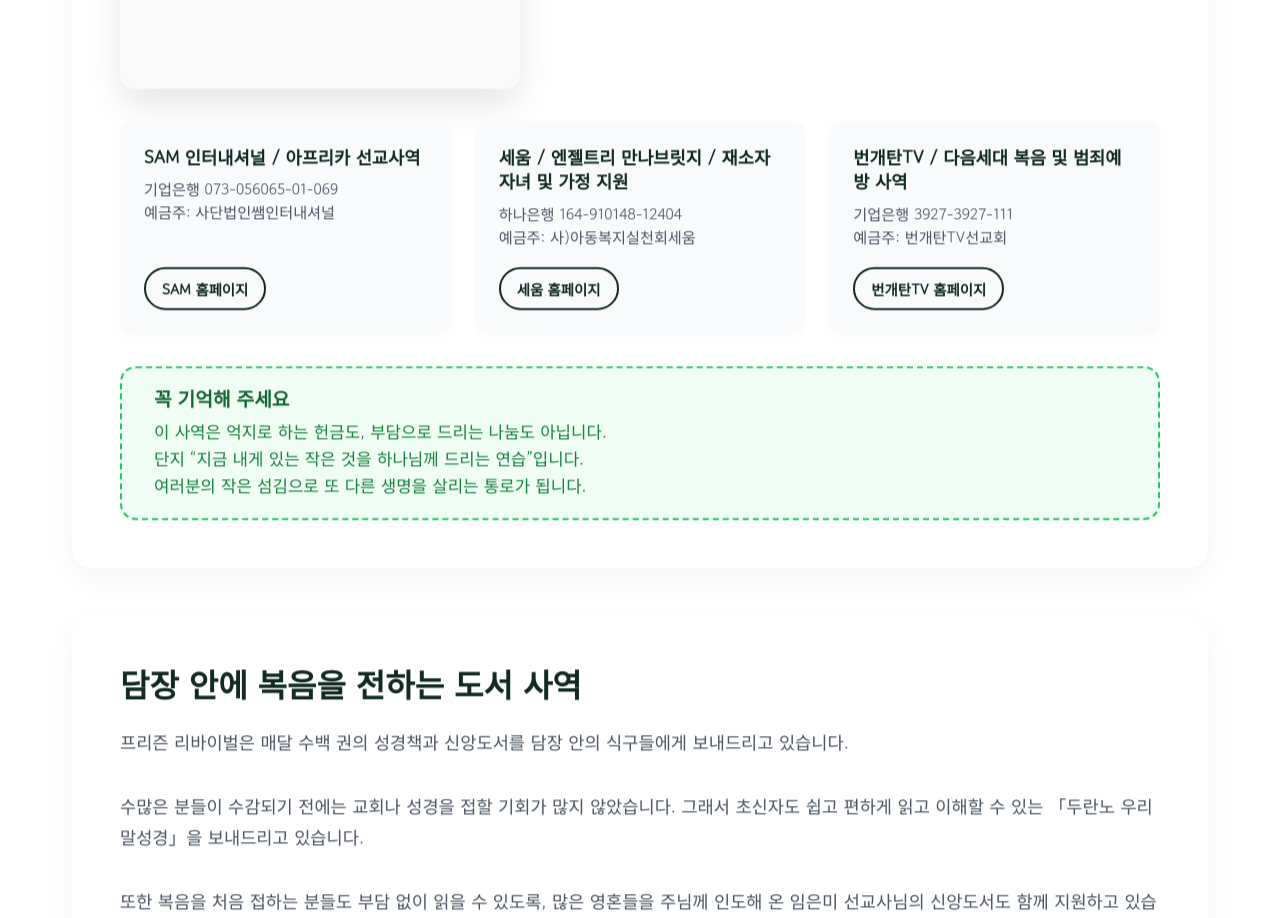
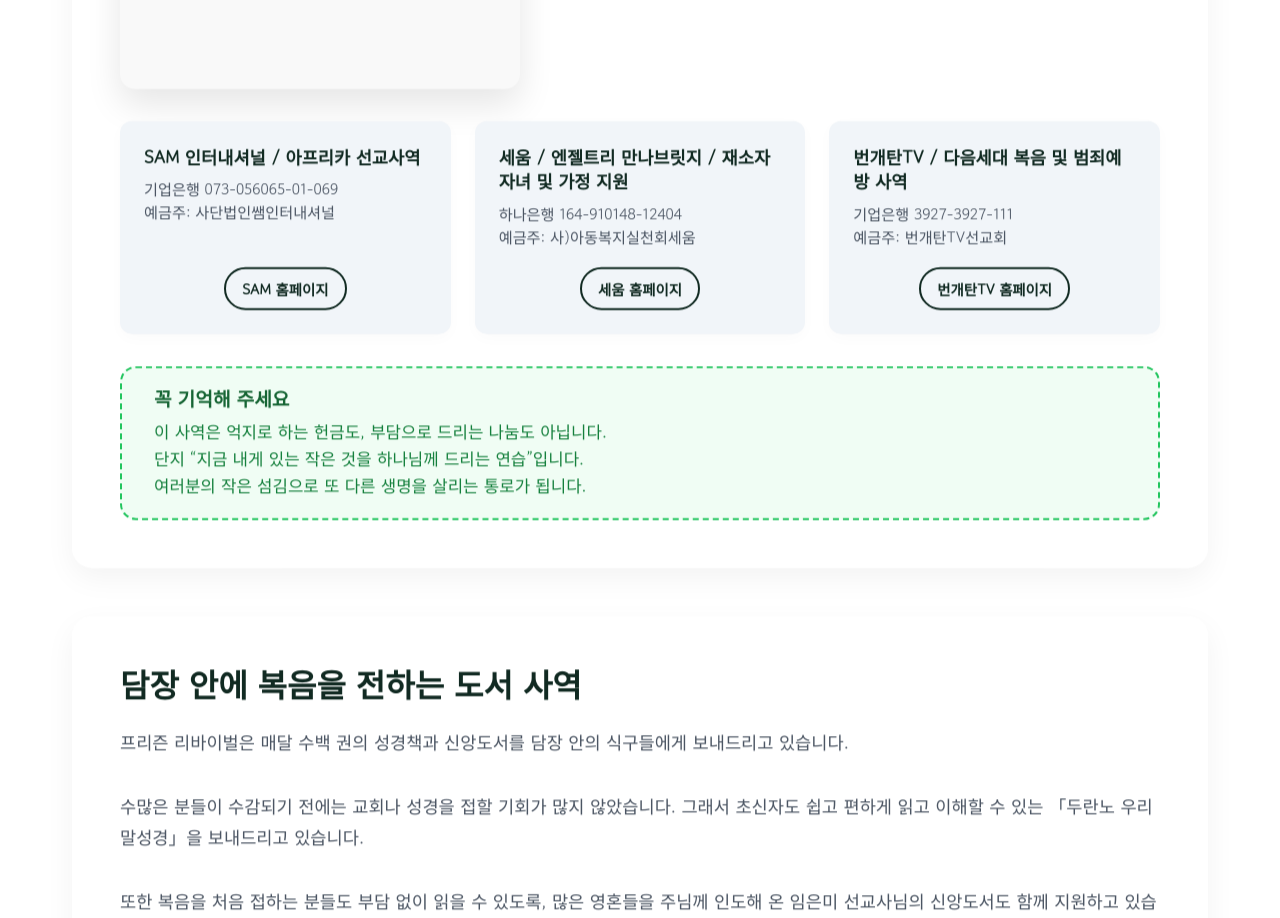
Before and after one commit to hakil-kim/prisonrevival_react, a React (Vite) app: page /programs in a window 1280 px wide. Shown: the part 3560-4478 px from the top of the page. Built offline with nearby package versions, Linux system fonts and the light colour scheme; a web font is replaced by a local one.

Commit message:
style(programs): update card background color to #F1F5F9 and align buttons to center

```diff
--- a/src/pages/Programs.jsx
+++ b/src/pages/Programs.jsx
@@ -199,7 +199,7 @@
                 key={num}
                 className="program-account-box"
                 style={{
-                  background: '#F8FAFC',
+                  background: '#F1F5F9',
                   borderLeft: 'none',
                   borderRadius: '12px',
                   boxShadow: '0 4px 15px rgba(0,0,0,0.02)',
@@ -218,7 +218,7 @@
                   <h4 className="program-account-title" style={{ fontSize: '1.1rem', margin: 0, lineHeight: 1.4 }}>{t(`prog4Acct${num}Title`)}</h4>
                   <p className="program-account-info" style={{ fontSize: '0.95rem', margin: '0.5rem 0 0 0', lineHeight: 1.5 }} dangerouslySetInnerHTML={{ __html: t(`prog4Acct${num}Info`) }}></p>
                 </div>
-                <div style={{ display: 'flex', alignItems: 'center' }}>
+                <div style={{ display: 'flex', alignItems: 'center', justifyContent: 'center', width: '100%' }}>
                   {buttons}
                 </div>
               </div>
```
